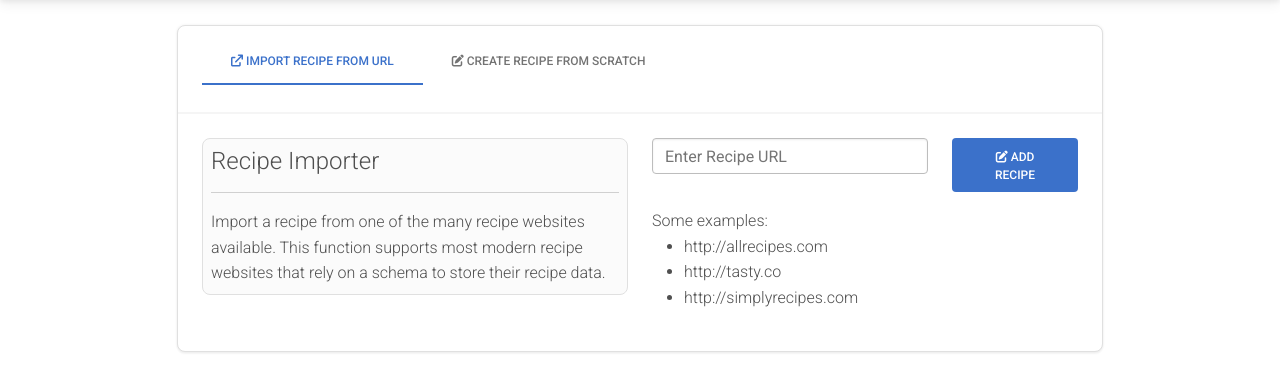
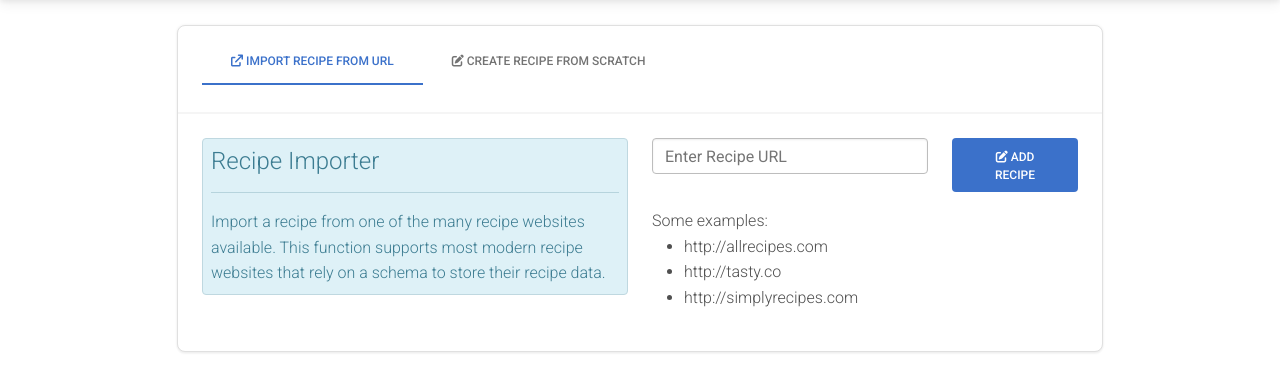
Before and after one commit to odics/remi, a Flask app: page /add_recipe in a window 1280 px wide. Shown: the part 59-451 px from the top of the page. Run offline with Flask 2, Linux system fonts and the light colour scheme; a user stored in the database is signed in; some libraries are stand-ins or nearby versions.

Commit message:
Cosmetic changes to UI.

```diff
--- a/website/static/main.css
+++ b/website/static/main.css
@@ -6,3 +6,10 @@
 .delete_button {
     padding-left: 8px;
 }
+.custom_card {
+    background-color: #def1f7;
+    color: #3c7c91;
+    border: 1px solid;
+    border-radius: 4px;
+    border-color: #bfd8e0;
+}
--- a/website/templates/add_recipe.html
+++ b/website/templates/add_recipe.html
@@ -44,7 +44,7 @@ content %}
             >
               <div class="row">
                 <div class="col">
-                  <div class="card shadow-none border bg-light p-2">
+                  <div class="custom_card shadow-none p-2">
                     <h4 class="mb-0">
                       <span class="fw-lighter">Recipe Importer</span>
                     </h4>
--- a/website/templates/cart.html
+++ b/website/templates/cart.html
@@ -60,7 +60,7 @@
                                 </h5>
                             </div>
                             <div class="col-3">
-                                <button type="button" class="btn btn-danger btn-sm text-nowrap" data-mdb-toggle="modal"
+                                <button type="button" class="btn btn-danger btn-sm text-nowrap shadow-none" data-mdb-toggle="modal"
                                         data-mdb-target="#clear_cart"><i class="fa fa-trash"></i> Clear All
                                 </button>
                             </div>
--- a/website/templates/home.html
+++ b/website/templates/home.html
@@ -69,7 +69,7 @@
     </div> -->
     <div class="row">
         <div class="col">
-            <h1 class="display-6 text-primary" style="font-size:1.5rem">Find your next meal</h1>
+            <h1 class="display-6 text-primary" style="font-size:1.5rem">Welcome, {{ user.first_name }}.</h1>
         </div>
     </div>
     <div class="row mb-4">
```
Also changed, not shown: instance/database.db, website/static/ChefJohn39sCreamyMushroomPasta.jpg (added).
